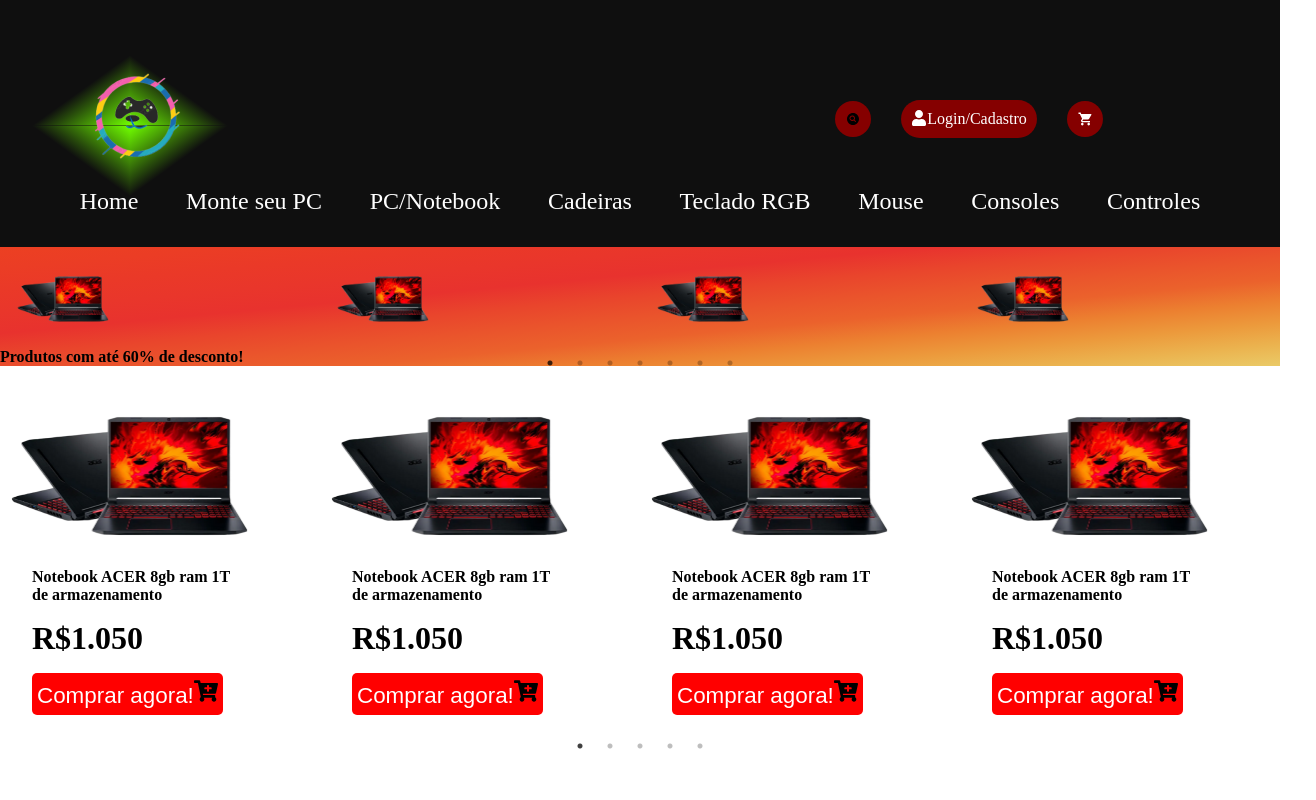
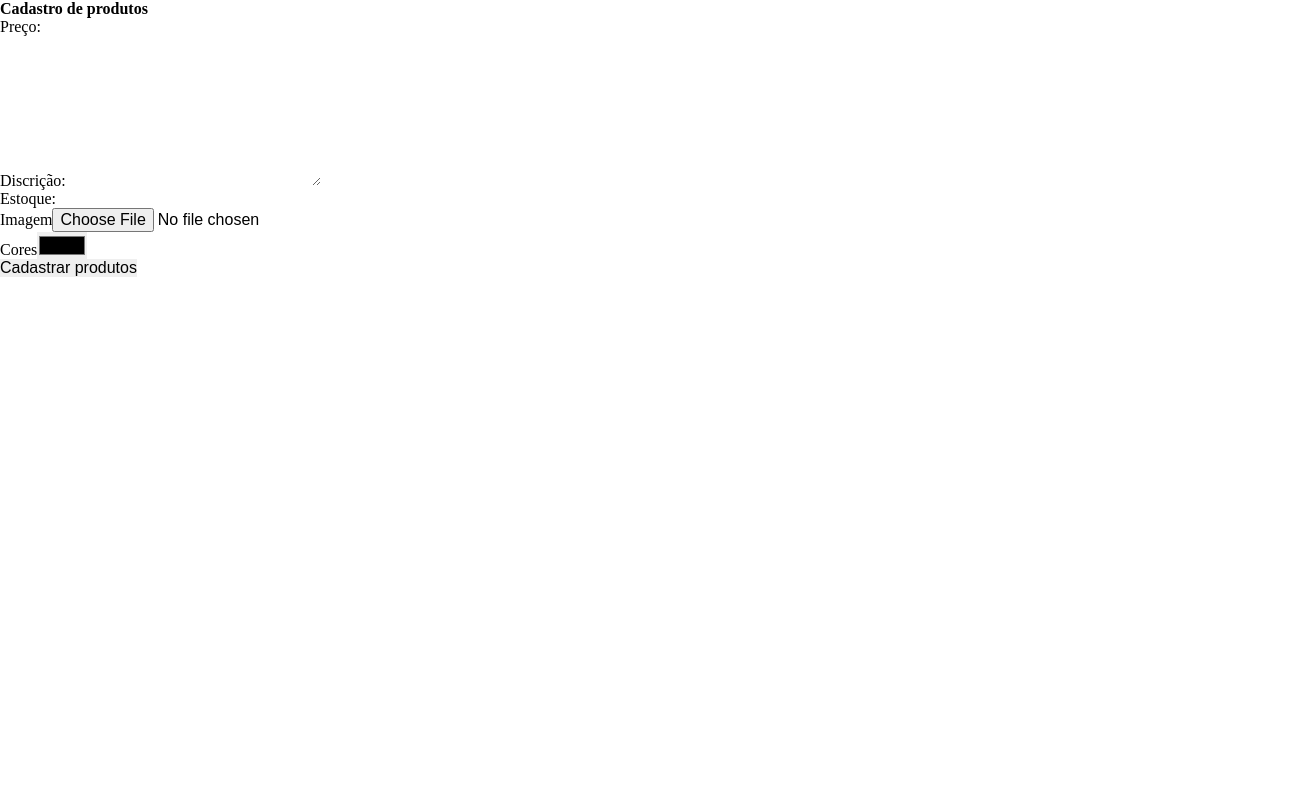
Before and after one commit to Jhaysavi/TechGamer, a React (Vite) app: page / in a window 1280 px wide. Shown: the top 800 px of the page, 1316 px wide, since content can reach past the window. Built offline with nearby package versions, Linux system fonts and the light colour scheme.

Commit message:
Fazendo página cadastro

```diff
--- a/src/App.jsx
+++ b/src/App.jsx
@@ -1,13 +1,12 @@
 import './App.css'
+import Cadastro from './Paginas/Cadastro';
 import Home from './Paginas/Home';
 
 function App() {
 
-
-
   return (
     <>
-      <Home />
+      <Cadastro />
     </>
   )
 }
--- /dev/null
+++ b/src/Paginas/Cadastro/index.jsx
@@ -0,0 +1,104 @@
+import { useState } from "react";
+
+function Cadastro() {
+    const [produto, setProduto] = useState({
+        id: '',
+        preco: '',
+        descricao: '',
+        estoque: '',
+        imagem: '',
+        cores: '',
+    });
+
+    const alteracao = (e) => {
+        const { name, value } = e.target;
+
+        setProduto((produtoAnterior) => ({
+            ...produtoAnterior,
+            [name]: value,
+        }));
+    };
+
+    const lidarSubmit = (e) => {
+        e.preventDefault();
+
+        console.log('Produtos cadastro:', produto);
+
+        setProduto({
+            id: '',
+            preco: '',
+            descricao: '',
+            estoque: '',
+            imagem: '',
+            cores: '',
+        });
+    };
+
+    return (
+        <section>
+            <h1>Cadastro de produtos</h1>
+            <form action="/" onSubmit={lidarSubmit}>
+                <fieldset>
+                    <label htmlFor="preco">Preço:</label>
+                    <input
+                        type="number"
+                        name="preco"
+                        value={produto.preco}
+                        onChange={alteracao}
+                        required
+                    />
+                </fieldset>
+
+                <fieldset>
+                    <label htmlFor="descricao">Discrição:</label>
+                    <textarea
+                        name="descricao"
+                        id="descricao"
+                        value={produto.estoque}
+                        onChange={lidarSubmit}
+                        cols="30"
+                        rows="10"
+                        required
+                    >
+                    </textarea>
+                </fieldset>
+
+                <fieldset>
+                    <label htmlFor="estoque">Estoque:</label>
+                    <input
+                        type="number"
+                        name="estoque"
+                        value={produto.estoque}
+                        onChange={lidarSubmit}
+                        required
+                    />
+                </fieldset>
+
+                <fieldset>
+                    <label htmlFor="imagem">Imagem</label>
+                    <input
+                        type="file"
+                        name="imagem"
+                        value={produto.imagem}
+                        onChange={lidarSubmit}
+                        required
+                    />
+                </fieldset>
+
+                <fieldset>
+                    <label htmlFor="cor">Cores</label>
+                    <input
+                        type="color"
+                        name="cores"
+                        value={produto.cores}
+                        onChange={lidarSubmit}
+                    />
+                </fieldset>
+
+                <button type="submit">Cadastrar produtos</button>
+            </form>
+        </section>
+    );
+};
+
+export default Cadastro;
```
